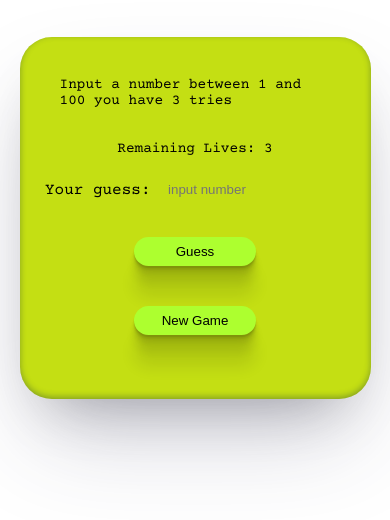
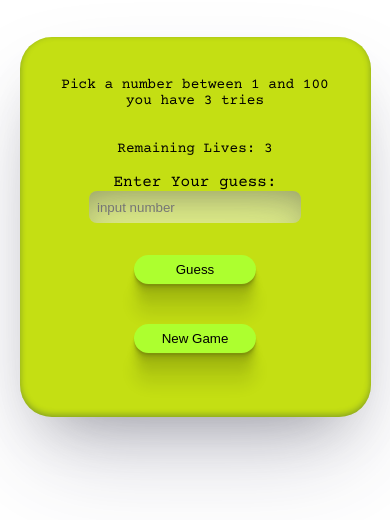
Before and after one commit to INDABOT/Guessing-game-, a plain HTML site: page index.html in a window 390 px wide. Shown: the part 64-584 px from the top of the page. Drawn offline with nearby package versions, Linux system fonts and the light colour scheme.

Commit message:
finishing touches

```diff
--- a/index.html
+++ b/index.html
@@ -10,11 +10,12 @@
 <body>
     <h1>Guessing Game</h1>
     <section>
-        <p>Input a number between 1 and 100 you have 3 tries</p>
+        <p>Pick a number between 1 and 100 you have 3 tries</p>
         <p id="Lives">Remaining Lives: 3</p>
-       <label for="number">Your guess:
-        <input placeholder="input number" name="number" id="number">
-       </label>
+        <div class="input-section">   <label for="number">Enter Your guess:
+            <input placeholder="input number" name="number" id="number">
+           </label></div>
+
         <p id="feedback"></p>
         <button id="button">Guess</button>
         <button id="restart">New Game</button>
--- a/styles.css
+++ b/styles.css
@@ -30,11 +30,13 @@ input {
   height: 2rem;
   padding-left: 0.5rem;
   margin-left: 1rem;
-  background-color: rgb(196, 223, 19);
+  background-color: rgb(238, 253, 140);
   border: none;
+  border-radius: 0.5rem;
+  box-shadow: rgba(50, 50, 93, 0.25) 0px 30px 60px -12px inset, rgba(0, 0, 0, 0.3) 0px 18px 36px -18px inset;
 }
 input:active{
-  border: 1px solid rgb(196, 223, 19);
+  border: 1px solid rgb(224, 240, 116);
 }
 p {
   margin: 1rem;
@@ -65,15 +67,22 @@ button:active{
   p{
     font-size: 0.9rem;
   }
+
   section {
     width: 90%;
     padding: 1.5rem;
+    text-align: center;
     align-items: center;
     justify-content: center;
     display: flex;
   }
+  .input-section{
+    width: 100%;
+  }
   input{
     margin: 0;
+    width: 70%;
+    box-shadow: rgba(50, 50, 93, 0.25) 0px 30px 60px -12px inset, rgba(0, 0, 0, 0.3) 0px 18px 36px -18px inset;
   }
 
   button {
```
